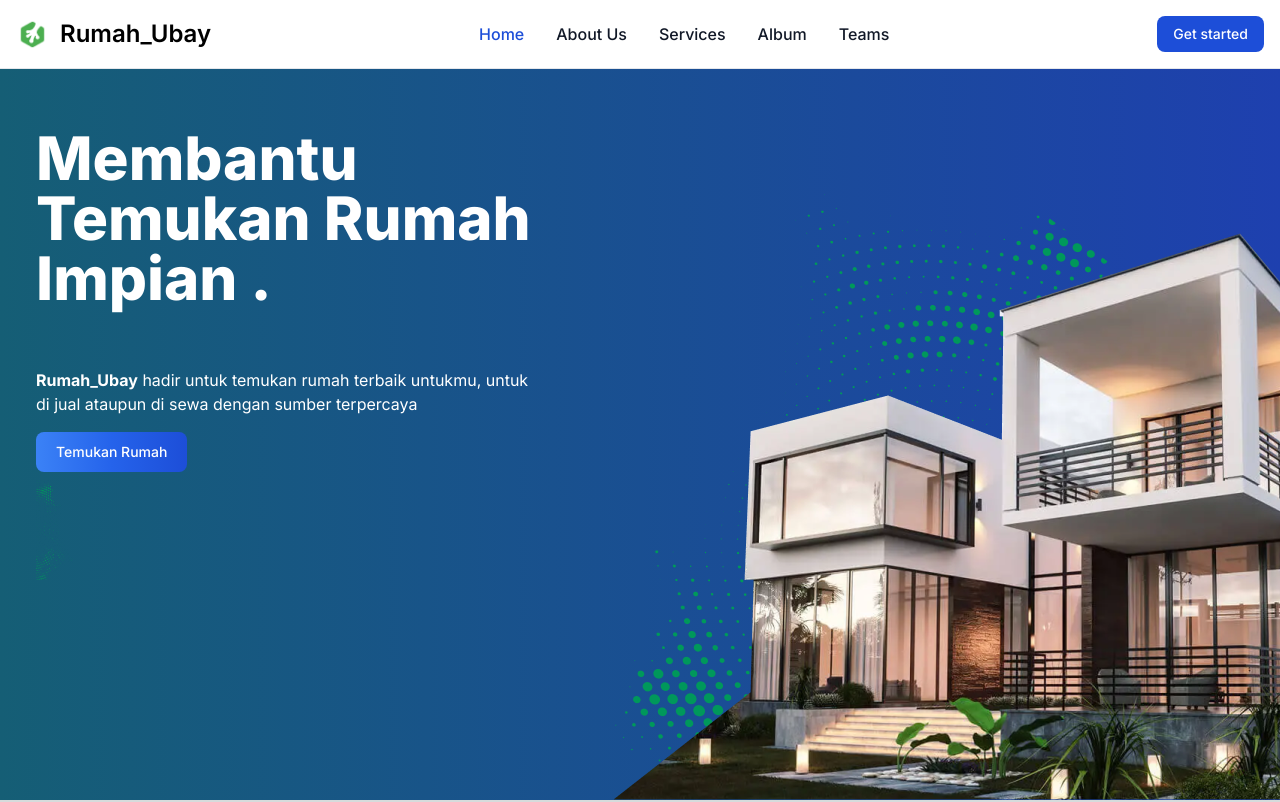
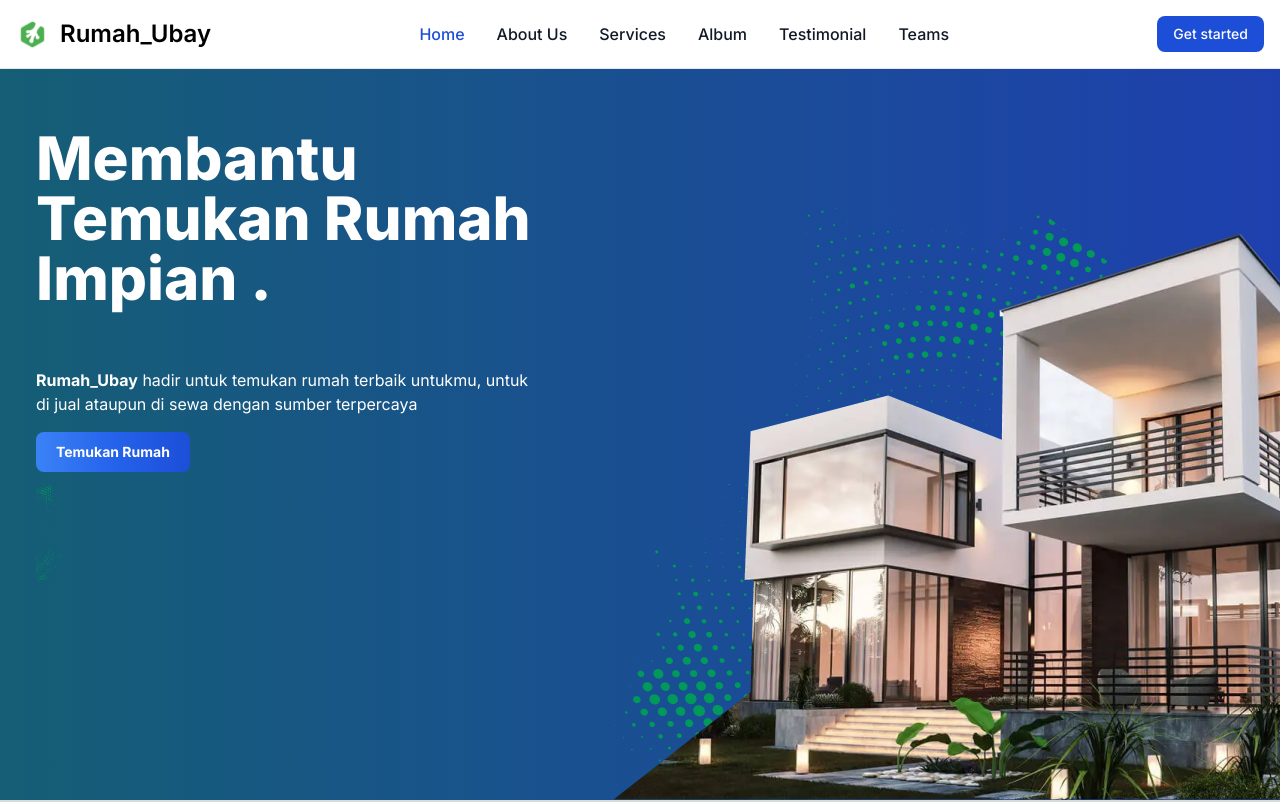
Before and after one commit to ubaybk/companyprofile, a Next.js app: page / in a window 1280 px wide. Shown: the top 802 px of the page. Built offline with nearby package versions, Linux system fonts and the light colour scheme; no server answers.

Commit message:
testimonial

```diff
--- a/src/app/heroSection/page.tsx
+++ b/src/app/heroSection/page.tsx
@@ -37,11 +37,9 @@ export default function HeroSection() {
                             <div className="md:w-1/2">
                                 <h1 className="text-4xl sm:mt-32 sm:text-4xl md:mt-30 md:text-4xl lg:mb-10 lg:text-6xl text-white font-extrabold mt-[150px] mb-5">Membantu Temukan Rumah Impian .</h1>
                                 <h1 className="text-white mt-[60px] md:w-30 sm:w-[490px] lg:w-[500px]"><span className="font-bold text-white w-1">Rumah_Ubay</span> hadir untuk temukan rumah terbaik untukmu, untuk di jual ataupun di sewa dengan sumber terpercaya</h1>
-                                <div className="flex mt-4">
+                                <div className="mt-4">
                                     <a href="#about">
-                                        <button type="button" className="font-bold flex border-white text-white bg-gradient-to-r from-blue-500 via-blue-600 to-blue-700 hover:bg-gradient-to-br focus:ring-4 focus:outline-none focus:ring-blue-300 dark:focus:ring-blue-800 font-medium rounded-lg text-sm px-5 py-2.5 text-center me-2 mb-2">Temukan Rumah</button>
-
-
+                                        <button type="button" className="font-bold flex border-white text-white bg-gradient-to-r from-blue-500 via-blue-600 to-blue-700 hover:bg-gradient-to-br focus:ring-4 focus:outline-none focus:ring-blue-300 dark:focus:ring-blue-800 rounded-lg text-sm px-5 py-2.5 text-center me-2 mb-2">Temukan Rumah</button>
                                     </a>
                                 </div>
                             </div>
@@ -187,7 +185,7 @@ export default function HeroSection() {
             <hr className="w-48 h-1 mx-auto my-4 bg-white border-0 rounded md:my-10 dark:bg-white"></hr>
 
             <Element name='randomuser' id='randomuser' className='h-auto w-auto bg-blue-800 md:mt-[120px] md:pt-4 '>
-                <h1 className="font-bold mt-4 text-4xl sm:text-5xl lg:text-7xl text-center md:mb-4 text-white">Teams</h1>
+                <h1 className="font-bold pt-8 pb-3 text-4xl sm:text-5xl lg:text-7xl text-center md:mb-4 text-white">Teams</h1>
                 <RandomUser />
             </Element>
 
@@ -400,7 +398,7 @@ export default function HeroSection() {
                     <a
                         className="font-semibold text-neutral-600 dark:text-neutral-400"
                         href=""
-                    > UBAY HOME</a>
+                    > Rumah_Ubay</a>
                 </div>
             </section>
 
--- a/src/app/navbar/page.tsx
+++ b/src/app/navbar/page.tsx
@@ -42,6 +42,9 @@ export default function Navbar() {
                             </li>
                             <li>
                                 <a href="#album" className="block py-2 px-3 text-gray-900 rounded hover:bg-blue-200 md:hover:bg-transparent md:hover:text-blue-700 md:p-0 md:dark:hover:text-blue-500 dark:text-white dark:hover:bg-gray-700 dark:hover:text-white md:dark:hover:bg-transparent dark:border-gray-700">Album</a>
+                            </li>
+                            <li>
+                                <a href="#testimonial" className="block py-2 px-3 text-gray-900 rounded hover:bg-blue-200 md:hover:bg-transparent md:hover:text-blue-700 md:p-0 md:dark:hover:text-blue-500 dark:text-white dark:hover:bg-gray-700 dark:hover:text-white md:dark:hover:bg-transparent dark:border-gray-700">Testimonial</a>
                             </li>
                             <li>
                                 <a href="teams" className="block py-2 px-3 text-gray-900 rounded hover:bg-blue-200 md:hover:bg-transparent md:hover:text-blue-700 md:p-0 md:dark:hover:text-blue-500 dark:text-white dark:hover:bg-gray-700 dark:hover:text-white md:dark:hover:bg-transparent dark:border-gray-700">Teams</a>
@@ -106,6 +109,19 @@ export default function Navbar() {
 
                     <ScrollLink
                         activeClass="active"
+                        to="testimonial"
+                        spy={true}
+                        smooth={true}
+                        offset={-70}
+                        duration={500}
+                    >
+                        <li>
+                            <a href="testimonial" className="block py-2 px-3 text-gray-900 rounded hover:bg-gray-100 md:hover:bg-transparent md:hover:text-blue-700 md:p-0 md:dark:hover:text-blue-500 dark:text-white dark:hover:bg-gray-700 dark:hover:text-white md:dark:hover:bg-transparent dark:border-gray-700">Testimonial</a>
+                        </li>
+                    </ScrollLink>
+
+                    <ScrollLink
+                        activeClass="active"
                         to="randomuser"
                         spy={true}
                         smooth={true}
--- a/src/app/testimonial/page.tsx
+++ b/src/app/testimonial/page.tsx
@@ -96,7 +96,7 @@ const Testimonial: FC = () => {
           </div>
 
           <button
-            className=" absolute top-1/2 -translate-y-1/2 left-7 mt-auto lg:mt-[80px] lg:left-[300px] z-[1] flex items-center justify-center bg-white bg-opacity-25 p-2 rounded-full text-neutral-600 dark:text-neutral-300 hover:text-neutral-800 dark:hover:text-neutral-100 transition-all duration-300 ease-in-out transform-gpu focus:outline-none"
+            className=" absolute top-1/2 -translate-y-1/2 left-7 -mt-[150px] mt-auto lg:mt-[80px] lg:left-[300px] z-[1] flex items-center justify-center bg-white bg-opacity-25 p-2 rounded-full text-neutral-600 dark:text-neutral-300 hover:text-neutral-800 dark:hover:text-neutral-100 transition-all duration-300 ease-in-out transform-gpu focus:outline-none"
             type="button"
             onClick={prevSlide}
           >
@@ -113,7 +113,7 @@ const Testimonial: FC = () => {
             </svg>
           </button>
           <button
-            className=" absolute top-1/2 -translate-y-1/2 right-7 mt-auto lg:mt-[80px] lg:right-[300px] z-[1] flex items-center justify-center bg-white bg-opacity-25 p-2 rounded-full text-neutral-600 dark:text-neutral-300 hover:text-neutral-800 dark:hover:text-neutral-100 transition-all duration-300 ease-in-out transform-gpu focus:outline-none"
+            className=" absolute top-1/2 -translate-y-1/2 right-7 -mt-[150px] lg:mt-[80px] lg:right-[300px] z-[1] flex items-center justify-center bg-white bg-opacity-25 p-2 rounded-full text-neutral-600 dark:text-neutral-300 hover:text-neutral-800 dark:hover:text-neutral-100 transition-all duration-300 ease-in-out transform-gpu focus:outline-none"
             type="button"
             onClick={nextSlide}
           >
```
